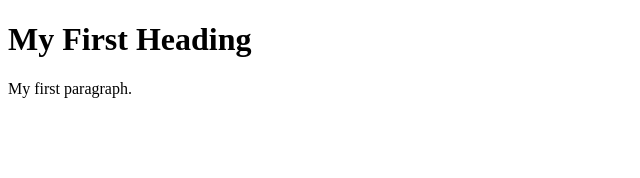
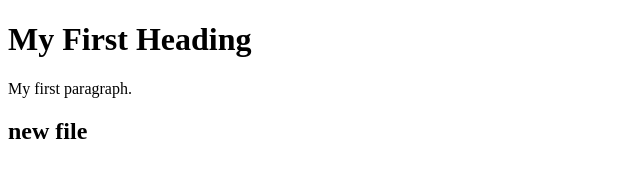
Before and after one commit to RamsaAnsari28/Demo, a plain HTML site: page home.html in a window 1280 px wide. Shown: the whole page, without its empty margins (0-640 px from the left). Drawn offline with Linux system fonts and the light colour scheme.

Commit message:
new line

```diff
--- a/home.html
+++ b/home.html
@@ -4,6 +4,7 @@
 
 <h1>My First Heading</h1>
 <p>My first paragraph.</p>
+<h2> new file</h2>
 
 </body>
 </html>
```
